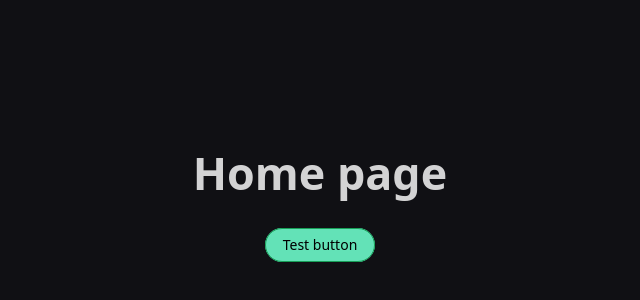
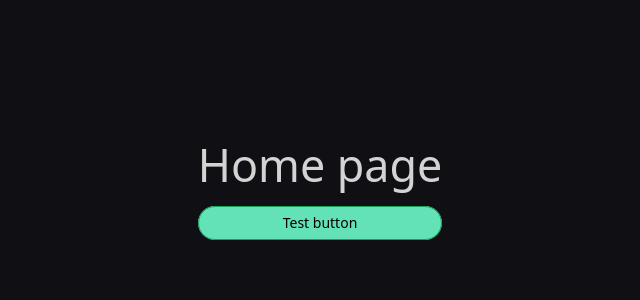
Before and after one commit to dazeGG/form-generator, a Vue app: page / in a window 1280 px wide. Shown: the part 210-510 px from the top of the page, without its empty margins (320-960 px from the left). Built offline with nearby package versions, Linux system fonts and the light colour scheme.

Commit message:
installed tailwindcss

```diff
--- a/package.json
+++ b/package.json
@@ -16,12 +16,14 @@
     "vue-router": "^4.5.0"
   },
   "devDependencies": {
+    "@tailwindcss/vite": "^4.0.15",
     "@types/node": "^22.13.11",
     "@vitejs/plugin-vue": "^5.2.1",
     "@vue/eslint-config-typescript": "^12.0.0",
     "@vue/tsconfig": "^0.7.0",
     "eslint": "^8.56.0",
     "eslint-plugin-vue": "^9.19.2",
+    "tailwindcss": "^4.0.15",
     "typescript": "~5.7.2",
     "vite": "^6.2.0",
     "vue-tsc": "^2.2.4"
--- a/src/style.css
+++ b/src/style.css
@@ -1,3 +1,5 @@
+@import "tailwindcss";
+
 :root {
   font-family: system-ui, Avenir, Helvetica, Arial, sans-serif;
   line-height: 1.5;
--- a/src/views/Home.vue
+++ b/src/views/Home.vue
@@ -1,5 +1,5 @@
 <template>
-	<div>
+	<div class="flex flex-col gap-4">
 		<h1>Home page</h1>
 		<NButton type="primary" round>Test button</NButton>
 	</div>
--- a/vite.config.ts
+++ b/vite.config.ts
@@ -2,10 +2,14 @@ import { defineConfig } from 'vite'
 
 import path from 'path'
 import vue from '@vitejs/plugin-vue'
+import tailwindcss from '@tailwindcss/vite'
 
 // https://vite.dev/config/
 export default defineConfig({
-	plugins: [vue()],
+	plugins: [
+		vue(),
+		tailwindcss(),
+	],
 	resolve: {
 		alias: { '@': path.resolve(__dirname, 'src') },
 	},
```
Also changed, not shown: 1 other file (tests, documents, lock files or other folders).
